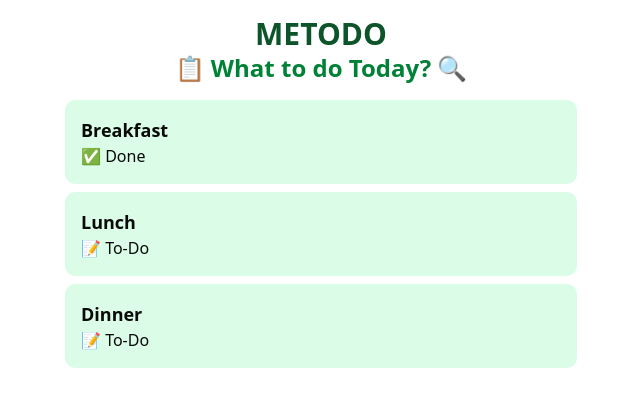
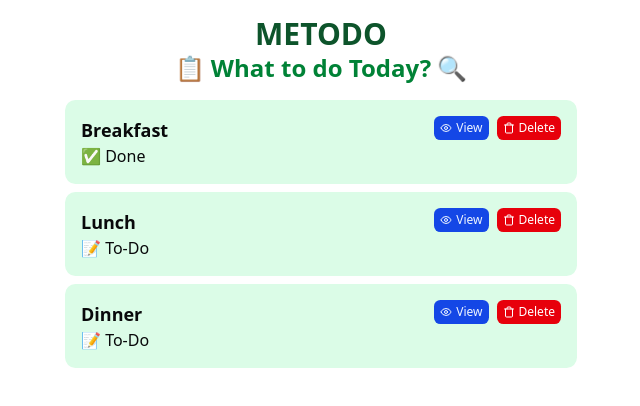
Before and after one commit to rudihedev/metodo, a React (Vite) app: page / in a window 1280 px wide. Shown: the top 406 px of the page, without its empty margins (319-959 px from the left). Built offline with nearby package versions, Linux system fonts and the light colour scheme.

Commit message:
feat: use button in tasks component

```diff
--- a/src/components/ui/button.tsx
+++ b/src/components/ui/button.tsx
@@ -1,8 +1,8 @@
-import * as React from "react"
-import { Slot } from "@radix-ui/react-slot"
-import { cva, type VariantProps } from "class-variance-authority"
+import * as React from "react";
+import { Slot } from "@radix-ui/react-slot";
+import { cva, type VariantProps } from "class-variance-authority";
 
-import { cn } from "@/lib/utils"
+import { cn } from "@/lib/utils";
 
 const buttonVariants = cva(
   "inline-flex items-center justify-center gap-2 whitespace-nowrap rounded-md text-sm font-medium transition-all disabled:pointer-events-none disabled:opacity-50 [&_svg]:pointer-events-none [&_svg:not([class*='size-'])]:size-4 shrink-0 [&_svg]:shrink-0 outline-none focus-visible:border-ring focus-visible:ring-ring/50 focus-visible:ring-[3px] aria-invalid:ring-destructive/20 dark:aria-invalid:ring-destructive/40 aria-invalid:border-destructive",
@@ -22,6 +22,7 @@
       },
       size: {
         default: "h-9 px-4 py-2 has-[>svg]:px-3",
+        xs: "h-6 rounded-sm gap-1 px-1.5 has-[>svg]:px-1.5",
         sm: "h-8 rounded-md gap-1.5 px-3 has-[>svg]:px-2.5",
         lg: "h-10 rounded-md px-6 has-[>svg]:px-4",
         icon: "size-9",
@@ -33,8 +34,8 @@
       variant: "default",
       size: "default",
     },
-  }
-)
+  },
+);
 
 function Button({
   className,
@@ -44,9 +45,9 @@
   ...props
 }: React.ComponentProps<"button"> &
   VariantProps<typeof buttonVariants> & {
-    asChild?: boolean
+    asChild?: boolean;
   }) {
-  const Comp = asChild ? Slot : "button"
+  const Comp = asChild ? Slot : "button";
 
   return (
     <Comp
@@ -54,7 +55,7 @@
       className={cn(buttonVariants({ variant, size, className }))}
       {...props}
     />
-  )
+  );
 }
 
-export { Button, buttonVariants }
+export { Button, buttonVariants };
--- a/src/index.css
+++ b/src/index.css
@@ -42,72 +42,72 @@
 }
 
 :root {
-  --radius: 0.625rem;
+  --radius: 0.65rem;
   --background: oklch(1 0 0);
-  --foreground: oklch(0.145 0 0);
+  --foreground: oklch(0.141 0.005 285.823);
   --card: oklch(1 0 0);
-  --card-foreground: oklch(0.145 0 0);
+  --card-foreground: oklch(0.141 0.005 285.823);
   --popover: oklch(1 0 0);
-  --popover-foreground: oklch(0.145 0 0);
-  --primary: oklch(0.205 0 0);
-  --primary-foreground: oklch(0.985 0 0);
-  --secondary: oklch(0.97 0 0);
-  --secondary-foreground: oklch(0.205 0 0);
-  --muted: oklch(0.97 0 0);
-  --muted-foreground: oklch(0.556 0 0);
-  --accent: oklch(0.97 0 0);
-  --accent-foreground: oklch(0.205 0 0);
+  --popover-foreground: oklch(0.141 0.005 285.823);
+  --primary: oklch(0.488 0.243 264.376);
+  --primary-foreground: oklch(0.97 0.014 254.604);
+  --secondary: oklch(0.967 0.001 286.375);
+  --secondary-foreground: oklch(0.21 0.006 285.885);
+  --muted: oklch(0.967 0.001 286.375);
+  --muted-foreground: oklch(0.552 0.016 285.938);
+  --accent: oklch(0.967 0.001 286.375);
+  --accent-foreground: oklch(0.21 0.006 285.885);
   --destructive: oklch(0.577 0.245 27.325);
-  --border: oklch(0.922 0 0);
-  --input: oklch(0.922 0 0);
+  --border: oklch(0.92 0.004 286.32);
+  --input: oklch(0.92 0.004 286.32);
   --ring: oklch(0.708 0 0);
-  --chart-1: oklch(0.646 0.222 41.116);
-  --chart-2: oklch(0.6 0.118 184.704);
-  --chart-3: oklch(0.398 0.07 227.392);
-  --chart-4: oklch(0.828 0.189 84.429);
-  --chart-5: oklch(0.769 0.188 70.08);
+  --chart-1: oklch(0.809 0.105 251.813);
+  --chart-2: oklch(0.623 0.214 259.815);
+  --chart-3: oklch(0.546 0.245 262.881);
+  --chart-4: oklch(0.488 0.243 264.376);
+  --chart-5: oklch(0.424 0.199 265.638);
   --sidebar: oklch(0.985 0 0);
-  --sidebar-foreground: oklch(0.145 0 0);
-  --sidebar-primary: oklch(0.205 0 0);
-  --sidebar-primary-foreground: oklch(0.985 0 0);
-  --sidebar-accent: oklch(0.97 0 0);
-  --sidebar-accent-foreground: oklch(0.205 0 0);
-  --sidebar-border: oklch(0.922 0 0);
+  --sidebar-foreground: oklch(0.141 0.005 285.823);
+  --sidebar-primary: oklch(0.546 0.245 262.881);
+  --sidebar-primary-foreground: oklch(0.97 0.014 254.604);
+  --sidebar-accent: oklch(0.967 0.001 286.375);
+  --sidebar-accent-foreground: oklch(0.21 0.006 285.885);
+  --sidebar-border: oklch(0.92 0.004 286.32);
   --sidebar-ring: oklch(0.708 0 0);
 }
 
 .dark {
-  --background: oklch(0.145 0 0);
+  --background: oklch(0.141 0.005 285.823);
   --foreground: oklch(0.985 0 0);
-  --card: oklch(0.205 0 0);
+  --card: oklch(0.21 0.006 285.885);
   --card-foreground: oklch(0.985 0 0);
-  --popover: oklch(0.205 0 0);
+  --popover: oklch(0.21 0.006 285.885);
   --popover-foreground: oklch(0.985 0 0);
-  --primary: oklch(0.922 0 0);
-  --primary-foreground: oklch(0.205 0 0);
-  --secondary: oklch(0.269 0 0);
+  --primary: oklch(0.488 0.243 264.376);
+  --primary-foreground: oklch(0.97 0.014 254.604);
+  --secondary: oklch(0.274 0.006 286.033);
   --secondary-foreground: oklch(0.985 0 0);
-  --muted: oklch(0.269 0 0);
-  --muted-foreground: oklch(0.708 0 0);
-  --accent: oklch(0.269 0 0);
+  --muted: oklch(0.274 0.006 286.033);
+  --muted-foreground: oklch(0.705 0.015 286.067);
+  --accent: oklch(0.274 0.006 286.033);
   --accent-foreground: oklch(0.985 0 0);
   --destructive: oklch(0.704 0.191 22.216);
   --border: oklch(1 0 0 / 10%);
   --input: oklch(1 0 0 / 15%);
   --ring: oklch(0.556 0 0);
-  --chart-1: oklch(0.488 0.243 264.376);
-  --chart-2: oklch(0.696 0.17 162.48);
-  --chart-3: oklch(0.769 0.188 70.08);
-  --chart-4: oklch(0.627 0.265 303.9);
-  --chart-5: oklch(0.645 0.246 16.439);
-  --sidebar: oklch(0.205 0 0);
+  --chart-1: oklch(0.809 0.105 251.813);
+  --chart-2: oklch(0.623 0.214 259.815);
+  --chart-3: oklch(0.546 0.245 262.881);
+  --chart-4: oklch(0.488 0.243 264.376);
+  --chart-5: oklch(0.424 0.199 265.638);
+  --sidebar: oklch(0.21 0.006 285.885);
   --sidebar-foreground: oklch(0.985 0 0);
-  --sidebar-primary: oklch(0.488 0.243 264.376);
-  --sidebar-primary-foreground: oklch(0.985 0 0);
-  --sidebar-accent: oklch(0.269 0 0);
+  --sidebar-primary: oklch(0.623 0.214 259.815);
+  --sidebar-primary-foreground: oklch(0.97 0.014 254.604);
+  --sidebar-accent: oklch(0.274 0.006 286.033);
   --sidebar-accent-foreground: oklch(0.985 0 0);
   --sidebar-border: oklch(1 0 0 / 10%);
-  --sidebar-ring: oklch(0.556 0 0);
+  --sidebar-ring: oklch(0.439 0 0);
 }
 
 @layer base {
--- a/src/tasks.tsx
+++ b/src/tasks.tsx
@@ -1,3 +1,7 @@
+import { Button } from "@/components/ui/button";
+import { TrashIcon } from "lucide-react";
+import { EyeIcon } from "lucide-react";
+
 type Task = {
   id: number;
   title: string;
@@ -26,9 +30,22 @@
 
 export function TaskItem({ task }: { task: Task }) {
   return (
-    <section className="rounded-lg bg-green-100 p-4">
-      <h2 className="text-lg font-bold">{task.title}</h2>
-      <p>{task.isDone ? "✅ Done" : "📝 To-Do"}</p>
+    <section className="flex justify-between gap-4 rounded-lg bg-green-100 p-4">
+      <div>
+        <h2 className="text-lg font-bold">{task.title}</h2>
+        <p>{task.isDone ? "✅ Done" : "📝 To-Do"}</p>
+      </div>
+      <div className="flex gap-2">
+        <Button size="xs">
+          <EyeIcon className="size-3" />
+          <span className="text-xs">View</span>
+        </Button>
+
+        <Button size="xs" variant="destructive">
+          <TrashIcon className="size-3" />
+          <span className="text-xs">Delete</span>
+        </Button>
+      </div>
     </section>
   );
 }
```
